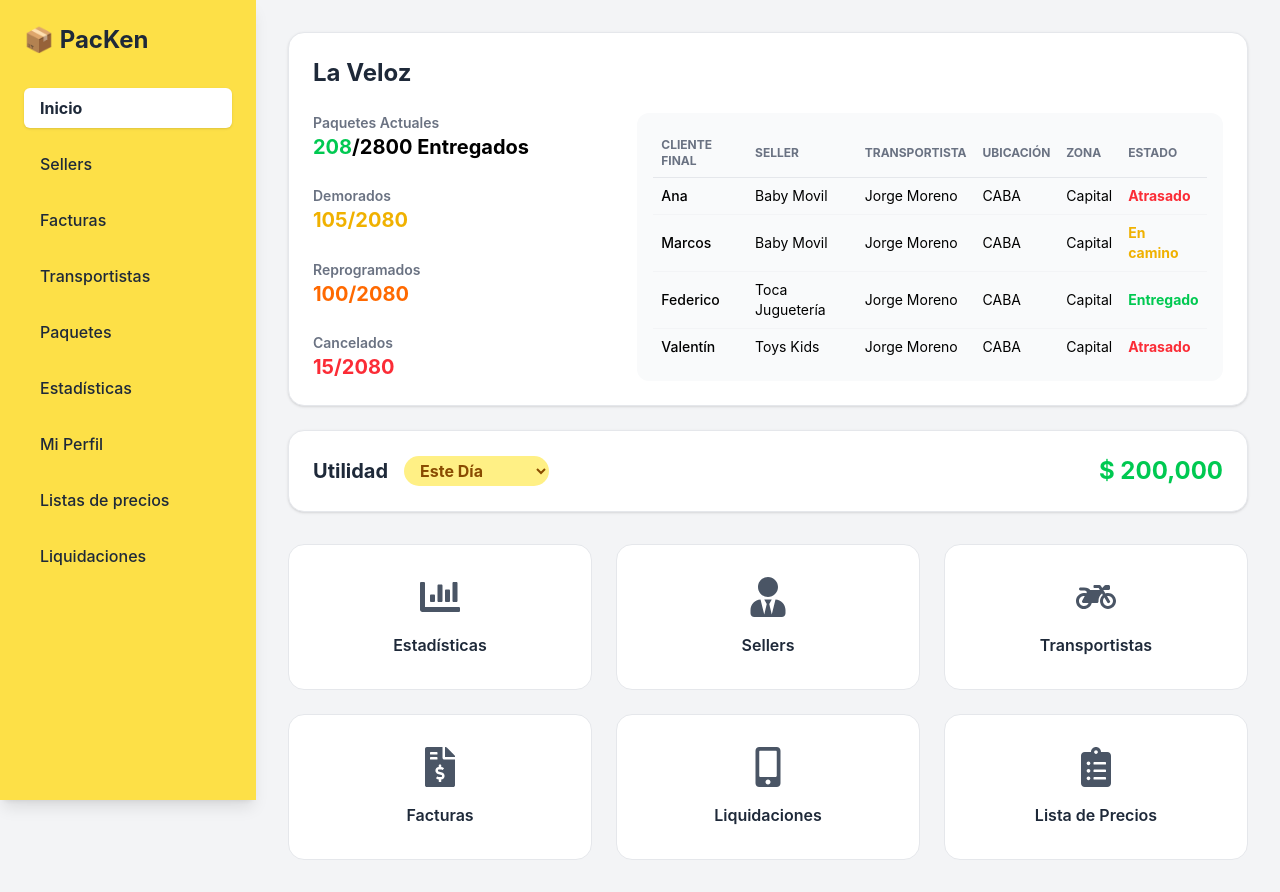
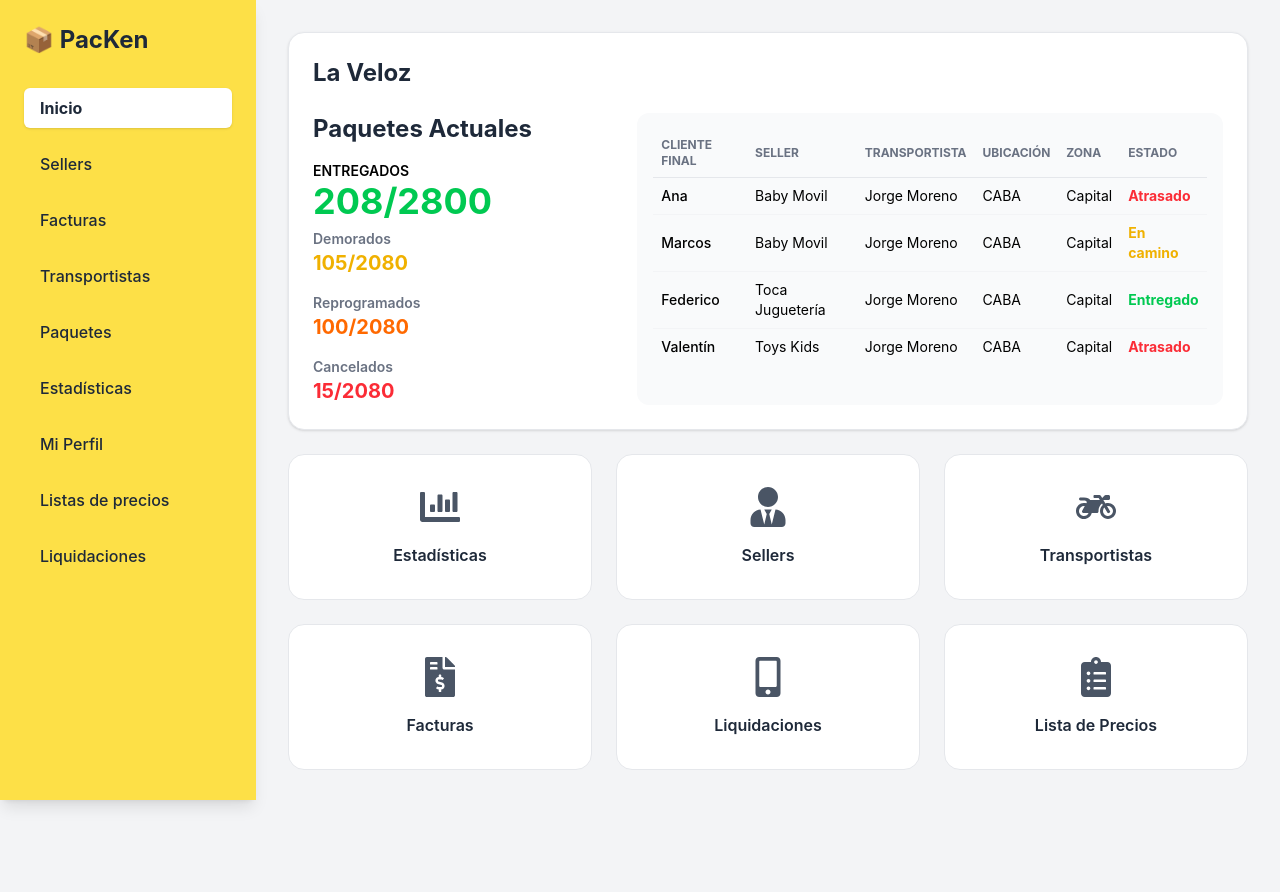
Before and after one commit to Martinkuu953/PacKen, a React (Vite) app: page / in a window 1280 px wide. After the commit the page ends 802 px from the top, so only its background shows below. Built offline with nearby package versions, Linux system fonts and the light colour scheme.

Commit message:
Arreglos Home}

```diff
--- a/src/App.css
+++ b/src/App.css
@@ -19,10 +19,10 @@
 
 .hero {
   position: relative;
-
   .base,
   .framework,
-  .vite {
+  .vite
+  {
     inset-inline: 0;
     margin: 0 auto;
   }
--- a/src/components/Sidebar.jsx
+++ b/src/components/Sidebar.jsx
@@ -3,7 +3,7 @@ import { Link, useLocation } from 'react-router-dom';
 const Sidebar = () => {
   const location = useLocation();
 
-  // Lista exacta del Figma
+
   const menuItems = [
     { name: 'Inicio', path: '/' },
     { name: 'Sellers', path: '/sellers' },
@@ -17,7 +17,6 @@ const Sidebar = () => {
   ];
 
   return (
-    // El amarillo característico de PacKen (tipo Mercado Libre)
     <aside className="w-64 bg-[#FDE047] h-screen fixed left-0 top-0 overflow-y-auto shadow-lg">
       <div className="p-6">
         <h1 className="text-2xl font-bold text-gray-800 mb-8 flex items-center gap-2">
@@ -31,7 +30,7 @@ const Sidebar = () => {
                   to={item.path}
                   className={`block px-4 py-2 rounded-md transition-colors ${
                     location.pathname === item.path
-                      ? 'bg-white shadow-sm font-bold' // Estilo cuando está seleccionado
+                      ? 'bg-white shadow-sm font-bold'
                       : 'hover:bg-yellow-300'
                   }`}
                 >
--- a/src/pages/Dashboard.jsx
+++ b/src/pages/Dashboard.jsx
@@ -1,3 +1,4 @@
+import { useNavigate } from 'react-router-dom';
 import {
   FaChartBar,
   FaUserTie,
@@ -8,13 +9,19 @@ import {
 } from 'react-icons/fa';
 
 const Dashboard = () => {
-  // Datos simulados (Mock data) para la tabla de la derecha
+  const navigate = useNavigate(); // 👈 Agregar this hook
+
   const paquetesRecientes = [
     { cliente: 'Ana', seller: 'Baby Movil', transportista: 'Jorge Moreno', ubicacion: 'CABA', zona: 'Capital', estado: 'Atrasado' },
     { cliente: 'Marcos', seller: 'Baby Movil', transportista: 'Jorge Moreno', ubicacion: 'CABA', zona: 'Capital', estado: 'En camino' },
     { cliente: 'Federico', seller: 'Toca Juguetería', transportista: 'Jorge Moreno', ubicacion: 'CABA', zona: 'Capital', estado: 'Entregado' },
     { cliente: 'Valentín', seller: 'Toys Kids', transportista: 'Jorge Moreno', ubicacion: 'CABA', zona: 'Capital', estado: 'Atrasado' },
   ];
+
+  // 👈 Función para manejar la navegación
+  const handleNavigation = (path) => {
+    navigate(path);
+  };
 
   return (
     <div className="max-w-6xl mx-auto">
@@ -26,9 +33,10 @@ const Dashboard = () => {
         <div className="flex flex-col lg:flex-row gap-8">
           {/* Columna Izquierda: Resumen Numérico */}
           <div className="flex flex-col justify-between w-full lg:w-1/3 space-y-4">
-            <div>
-              <p className="text-gray-500 font-semibold text-sm">Paquetes Actuales</p>
-              <p className="text-xl font-bold"><span className="text-green-500">208</span>/2800 Entregados</p>
+            <div className="mb-2">
+              <p className="text-2xl font-bold text-gray-800 mb-4">Paquetes Actuales</p>
+              <p className="text-black-500 font-semibold text-sm uppercase">Entregados</p>
+               <p className="text-4xl font-bold text-green-500">208/2800</p>
            </div>
             <div>
               <p className="text-gray-500 font-semibold text-sm">Demorados</p>
@@ -79,39 +87,67 @@ const Dashboard = () => {
         </div>
       </div>
 
-      {/* 2. Tarjeta de Utilidad */}
-      <div className="bg-white rounded-2xl shadow-sm border border-gray-200 p-6 mb-8 flex justify-between items-center">
-        <div className="flex items-center gap-4">
-          <h3 className="text-xl font-bold text-gray-800">Utilidad</h3>
-          <select className="bg-yellow-200 text-yellow-800 font-bold px-3 py-1 rounded-full outline-none cursor-pointer">
-            <option>Este Día</option>
-            <option>Esta Semana</option>
-            <option>Este Mes</option>
-          </select>
-        </div>
-        <p className="text-2xl font-bold text-green-500">$ 200,000</p>
-      </div>
-
-      {/* 3. Grilla de Botones de Acceso Rápido */}
+      {/* 3. Grilla de Botones de Acceso Rápido - MODIFICADA con rutas */}
       <div className="grid grid-cols-2 md:grid-cols-3 gap-6">
-        {[
-          { icon: <FaChartBar size={40} />, label: 'Estadísticas' },
-          { icon: <FaUserTie size={40} />, label: 'Sellers' },
-          { icon: <FaMotorcycle size={40} />, label: 'Transportistas' },
-          { icon: <FaFileInvoiceDollar size={40} />, label: 'Facturas' },
-          { icon: <FaMobileAlt size={40} />, label: 'Liquidaciones' },
-          { icon: <FaClipboardList size={40} />, label: 'Lista de Precios' },
-        ].map((btn, index) => (
         <button
-            key={index}
+          onClick={() => handleNavigation('/estadisticas')}
           className="flex flex-col items-center justify-center bg-white border border-gray-200 rounded-2xl p-8 hover:shadow-md hover:border-yellow-400 transition-all cursor-pointer group"
         >
           <div className="text-gray-600 group-hover:text-yellow-500 transition-colors mb-4">
-              {btn.icon}
+            <FaChartBar size={40} />
           </div>
-            <span className="font-semibold text-gray-800">{btn.label}</span>
+          <span className="font-semibold text-gray-800">Estadísticas</span>
         </button>
-        ))}
+
+        <button
+          onClick={() => handleNavigation('/sellers')}
+          className="flex flex-col items-center justify-center bg-white border border-gray-200 rounded-2xl p-8 hover:shadow-md hover:border-yellow-400 transition-all cursor-pointer group"
+        >
+          <div className="text-gray-600 group-hover:text-yellow-500 transition-colors mb-4">
+            <FaUserTie size={40} />
+          </div>
+          <span className="font-semibold text-gray-800">Sellers</span>
+        </button>
+
+        <button
+          onClick={() => handleNavigation('/transportistas')}
+          className="flex flex-col items-center justify-center bg-white border border-gray-200 rounded-2xl p-8 hover:shadow-md hover:border-yellow-400 transition-all cursor-pointer group"
+        >
+          <div className="text-gray-600 group-hover:text-yellow-500 transition-colors mb-4">
+            <FaMotorcycle size={40} />
+          </div>
+          <span className="font-semibold text-gray-800">Transportistas</span>
+        </button>
+
+        <button
+          onClick={() => handleNavigation('/facturas')}
+          className="flex flex-col items-center justify-center bg-white border border-gray-200 rounded-2xl p-8 hover:shadow-md hover:border-yellow-400 transition-all cursor-pointer group"
+        >
+          <div className="text-gray-600 group-hover:text-yellow-500 transition-colors mb-4">
+            <FaFileInvoiceDollar size={40} />
+          </div>
+          <span className="font-semibold text-gray-800">Facturas</span>
+        </button>
+
+        <button
+          onClick={() => handleNavigation('/liquidaciones')}
+          className="flex flex-col items-center justify-center bg-white border border-gray-200 rounded-2xl p-8 hover:shadow-md hover:border-yellow-400 transition-all cursor-pointer group"
+        >
+          <div className="text-gray-600 group-hover:text-yellow-500 transition-colors mb-4">
+            <FaMobileAlt size={40} />
+          </div>
+          <span className="font-semibold text-gray-800">Liquidaciones</span>
+        </button>
+
+        <button
+          onClick={() => handleNavigation('/listas-precios')}
+          className="flex flex-col items-center justify-center bg-white border border-gray-200 rounded-2xl p-8 hover:shadow-md hover:border-yellow-400 transition-all cursor-pointer group"
+        >
+          <div className="text-gray-600 group-hover:text-yellow-500 transition-colors mb-4">
+            <FaClipboardList size={40} />
+          </div>
+          <span className="font-semibold text-gray-800">Lista de Precios</span>
+        </button>
       </div>
 
     </div>
--- /dev/null
+++ b/src/pages/Sellers.jsx
@@ -0,0 +1,75 @@
+import { useState } from 'react';
+
+const Sellers = () => {
+  // Datos mock de Sellers
+  const [sellersData] = useState([
+    { nombre: 'Baby Movil', totales: 100, enCamino: 40, demorados: 11, entregados: 32, cancelados: 5, reprogramados: 12 },
+    { nombre: 'Baby Movil', totales: 100, enCamino: 40, demorados: 11, entregados: 32, cancelados: 5, reprogramados: 12 },
+    { nombre: 'Baby Movil', totales: 100, enCamino: 40, demorados: 11, entregados: 31, cancelados: 5, reprogramados: 12 },
+    { nombre: 'Baby Movil', totales: 100, enCamino: 40, demorados: 11, entregados: 32, cancelados: 5, reprogramados: 12 },
+    { nombre: 'Baby Movil', totales: 100, enCamino: 40, demorados: 10, entregados: 32, cancelados: 5, reprogramados: 12 },
+    { nombre: 'Baby Movil', totales: 100, enCamino: 39, demorados: 11, entregados: 32, cancelados: 5, reprogramados: 12 },
+    { nombre: 'Baby Movil', totales: 100, enCamino: 40, demorados: 11, entregados: 32, cancelados: 5, reprogramados: 12 },
+  ]);
+
+  // Cálculo de totales
+  const totalPaquetes = sellersData.reduce((sum, seller) => sum + seller.totales, 0);
+  const totalEnCamino = sellersData.reduce((sum, seller) => sum + seller.enCamino, 0);
+  const montoTotal = 300000;
+
+  return (
+    <div className="max-w-7xl mx-auto">
+      <div className="bg-white rounded-2xl shadow-sm border border-gray-200 p-6">
+        <h2 className="text-2xl font-bold text-gray-800 mb-6">Sellers</h2>
+
+        <div className="overflow-x-auto">
+          <table className="w-full text-sm">
+            <thead>
+              <tr className="border-b border-gray-200 bg-gray-50">
+                <th className="text-left py-3 px-4 font-semibold text-gray-700">Nombre</th>
+                <th className="text-left py-3 px-4 font-semibold text-gray-700">Totales</th>
+                <th className="text-left py-3 px-4 font-semibold text-gray-700">En camino</th>
+                <th className="text-left py-3 px-4 font-semibold text-gray-700">Demorados</th>
+                <th className="text-left py-3 px-4 font-semibold text-gray-700">Entregados</th>
+                <th className="text-left py-3 px-4 font-semibold text-gray-700">Cancelados</th>
+                <th className="text-left py-3 px-4 font-semibold text-gray-700">Reprogramados</th>
+              </tr>
+            </thead>
+            <tbody>
+              {sellersData.map((seller, index) => (
+                <tr key={index} className="border-b border-gray-100 hover:bg-gray-50">
+                  <td className="py-3 px-4 font-medium text-gray-800">{seller.nombre}</td>
+                  <td className="py-3 px-4 text-gray-600">{seller.totales}</td>
+                  <td className="py-3 px-4 text-gray-600">{seller.enCamino}</td>
+                  <td className="py-3 px-4 text-red-500 font-medium">{seller.demorados}</td>
+                  <td className="py-3 px-4 text-green-500 font-medium">{seller.entregados}</td>
+                  <td className="py-3 px-4 text-gray-500">{seller.cancelados}</td>
+                  <td className="py-3 px-4 text-orange-500">{seller.reprogramados}</td>
+                </tr>
+              ))}
+            </tbody>
+          </table>
+        </div>
+
+        {/* Totales */}
+        <div className="mt-6 pt-4 border-t border-gray-200 flex justify-between items-center">
+          <div className="space-y-1">
+            <p className="text-gray-600">
+              <span className="font-semibold">Total:</span> {totalPaquetes}
+            </p>
+            <p className="text-gray-600">
+              <span className="font-semibold">En camino total:</span> {totalEnCamino}
+            </p>
+          </div>
+          <div>
+            <p className="text-2xl font-bold text-green-600">
+              ${montoTotal.toLocaleString()}
+            </p>
+          </div>
+        </div>
+      </div>
+    </div>
+  );
+};
+
+export default Sellers;
```
Lines whose indentation alone changed are shown as unchanged.
